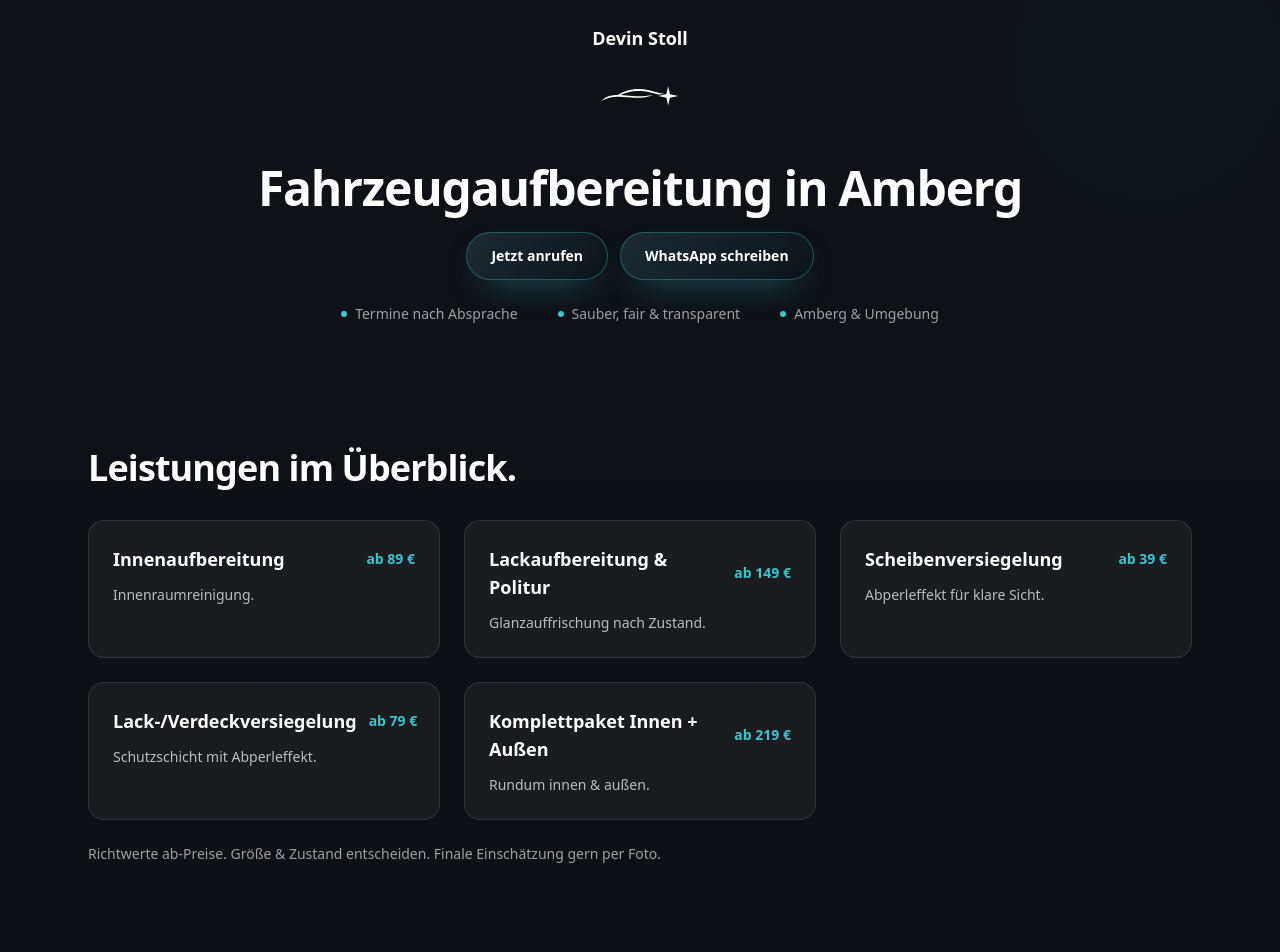
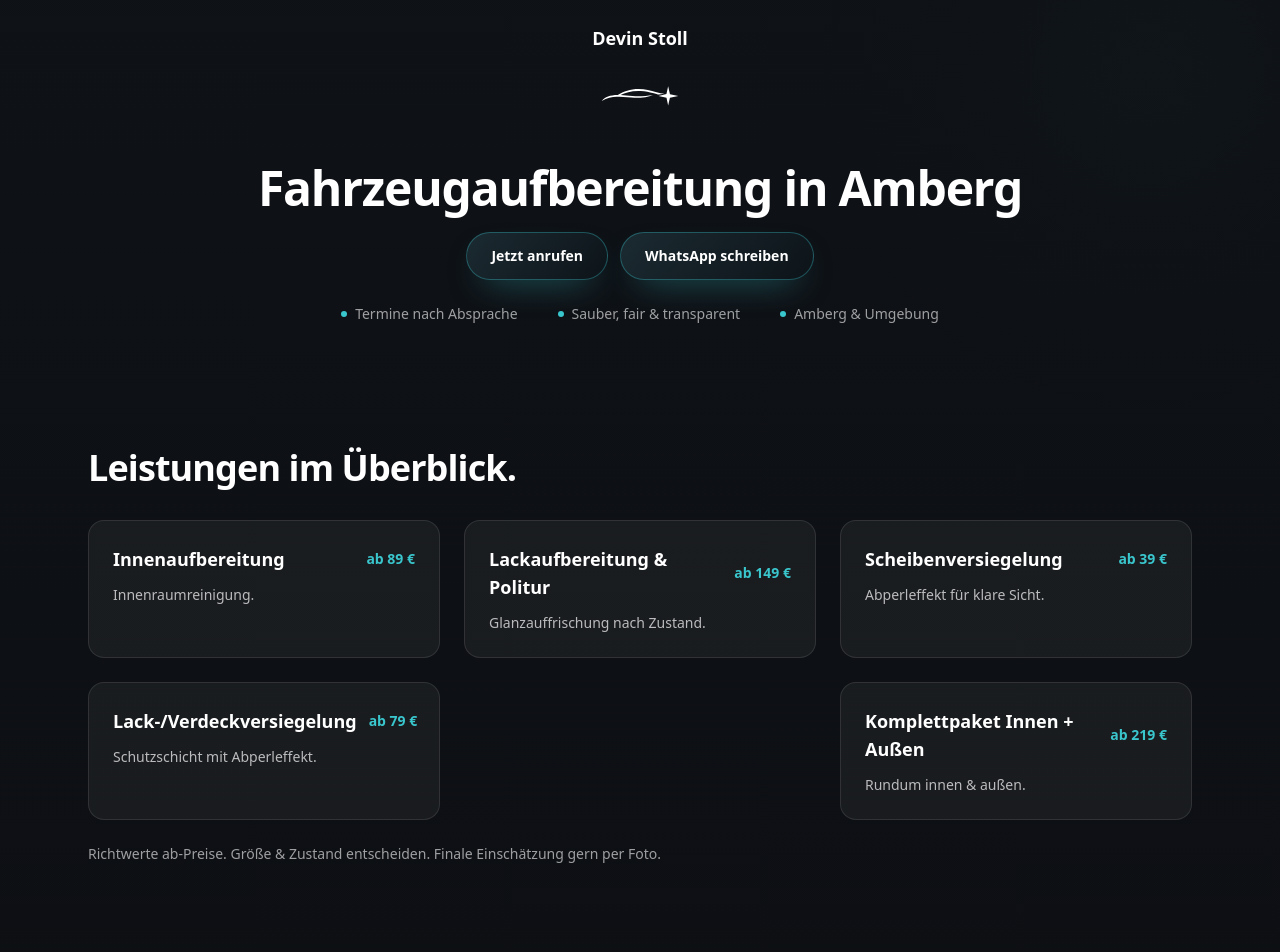
Before and after one commit to wnngxnf8tn-hub/devinstoll, a Next.js app: page / in a window 1280 px wide. Shown: the top 952 px of the page. Built offline with nearby package versions, Linux system fonts and the light colour scheme.

Commit message:
Center last two service cards on xl screens

```diff
--- a/src/app/page.tsx
+++ b/src/app/page.tsx
@@ -160,11 +160,17 @@ export default function Home() {
           className="pt-14 md:pt-20"
         >
           <div className="grid gap-6 md:grid-cols-2 xl:grid-cols-3">
-            {siteConfig.services.map((service) => (
-              <div
-                key={service.title}
-                className="rounded-2xl border border-white/10 bg-white/5 p-6 transition hover:border-white/30 hover:bg-white/10"
-              >
+            {siteConfig.services.map((service, index) => {
+              const isLastItem = index === siteConfig.services.length - 1;
+              const needsCenteredLastRow = siteConfig.services.length % 3 === 2;
+
+              return (
+                <div
+                  key={service.title}
+                  className={`rounded-2xl border border-white/10 bg-white/5 p-6 transition hover:border-white/30 hover:bg-white/10 ${
+                    needsCenteredLastRow && isLastItem ? "xl:col-start-3" : ""
+                  }`.trim()}
+                >
                 <div className="flex items-center justify-between gap-3">
                   <h3 className="text-lg font-semibold text-white">
                     {service.title}
@@ -177,7 +183,8 @@ export default function Home() {
                   {service.description}
                 </p>
               </div>
-            ))}
+              );
+            })}
           </div>
           <p className="mt-6 max-w-3xl text-sm text-white/60">
             {siteConfig.pricingNote}
```
